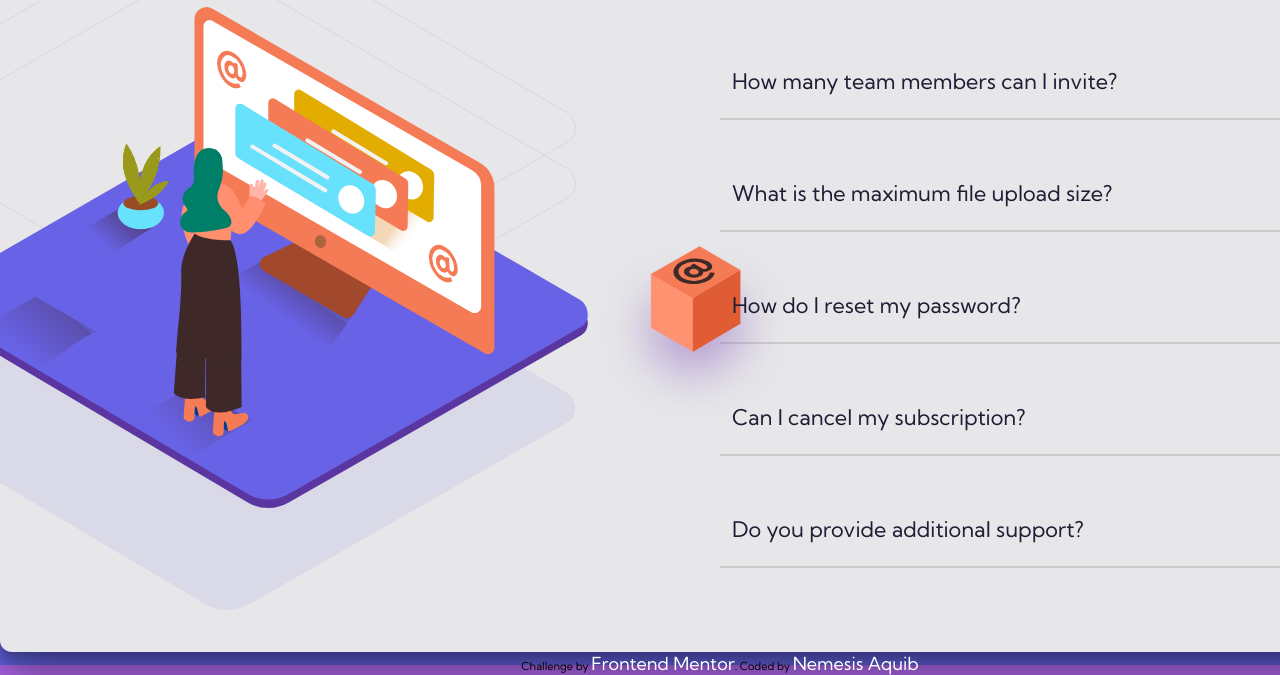
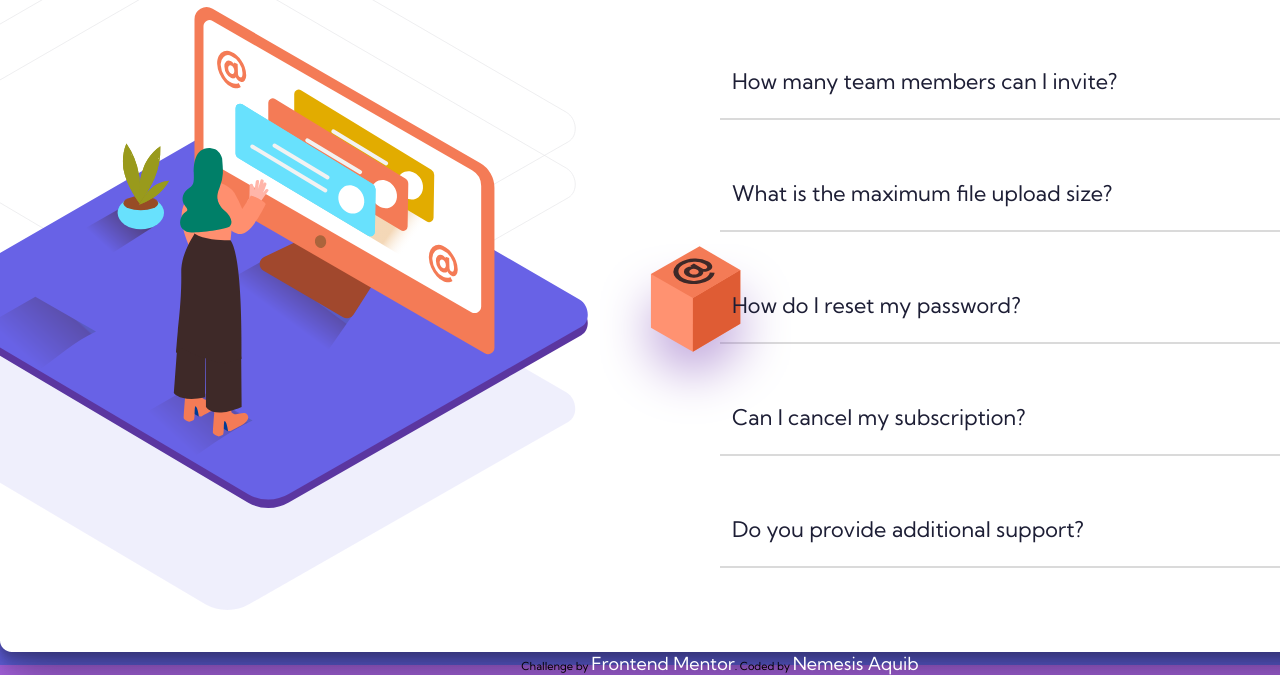
Before and after one commit to nemesisaquib/Faq-accordion-card-main, a plain HTML site: page index.html in a window 1280 px wide. Shown: the part 135-810 px from the top of the page. Drawn offline with Linux system fonts and the light colour scheme.

Commit message:
commit nemsis

```diff
--- a/style.css
+++ b/style.css
@@ -50,7 +50,7 @@ body{
     margin: 0 auto;
     border-radius: .98rem;
 
-    background-color:var(--w);
+    background-color:white;
     box-shadow: rgba(0, 0, 0, 0.25) 0px 54px 55px, rgba(0, 0, 0, 0.12) 0px -12px 30px, rgba(0, 0, 0, 0.12) 0px 4px 6px, rgba(0, 0, 0, 0.17) 0px 12px 13px, rgba(0, 0, 0, 0.09) 0px -3px 5px;
       transition: all 0.8s ease-in-out;
 
```
